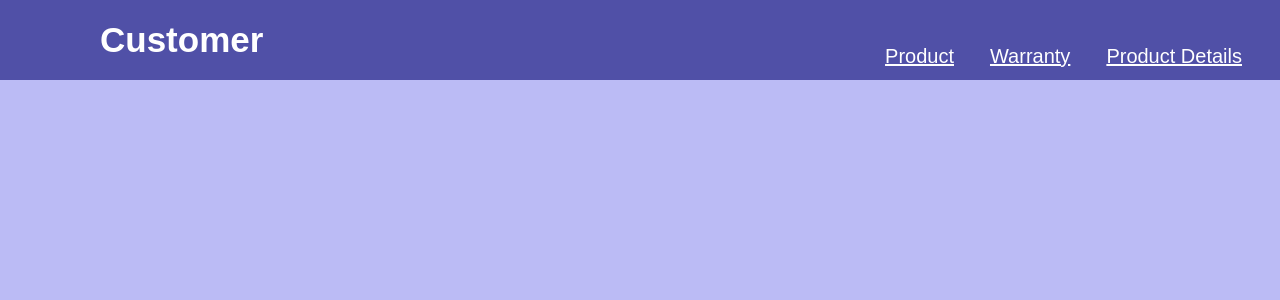
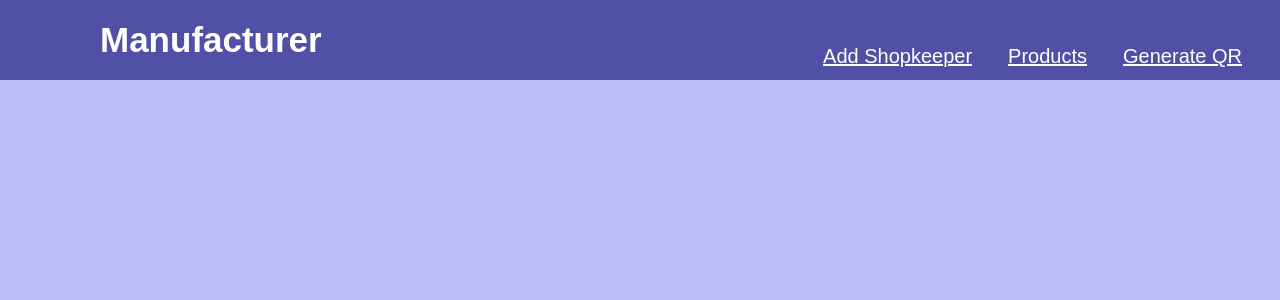
Before and after one commit to Siddhant1289/Product-Digital-Stamping, a React (Create React App) app: page / in a window 1280 px wide. Shown: the top 300 px of the page. Built offline with nearby package versions, Linux system fonts and the light colour scheme.

Commit message:
installed axios

```diff
--- a/package.json
+++ b/package.json
@@ -6,6 +6,7 @@
     "@testing-library/jest-dom": "^5.16.4",
     "@testing-library/react": "^13.3.0",
     "@testing-library/user-event": "^13.5.0",
+    "axios": "^0.27.2",
     "react": "^18.2.0",
     "react-dom": "^18.2.0",
     "react-router-dom": "^6.3.0",
--- a/src/index.js
+++ b/src/index.js
@@ -4,18 +4,18 @@ import "./index.css";
 // import Login from "./Login.js";
 // import App from "./App";
 import reportWebVitals from "./reportWebVitals";
-// import Manufacturer from "./Manufacturer";
+import Manufacturer from "./Manufacturer";
 // import Shopkeeper from "./Shopkeeper";
-import Customer from "./Customer";
+// import Customer from "./Customer";
 
 const root = ReactDOM.createRoot(document.getElementById("root"));
 root.render(
   <React.StrictMode>
     {/* <App /> */}
     {/* <Login /> */}
-    {/* <Manufacturer /> */}
+    <Manufacturer />
     {/* <Shopkeeper /> */}
-    <Customer />
+    {/* <Customer /> */}
   </React.StrictMode>
 );
 
```
Also changed, not shown: 1 other file (tests, documents, lock files or other folders).
